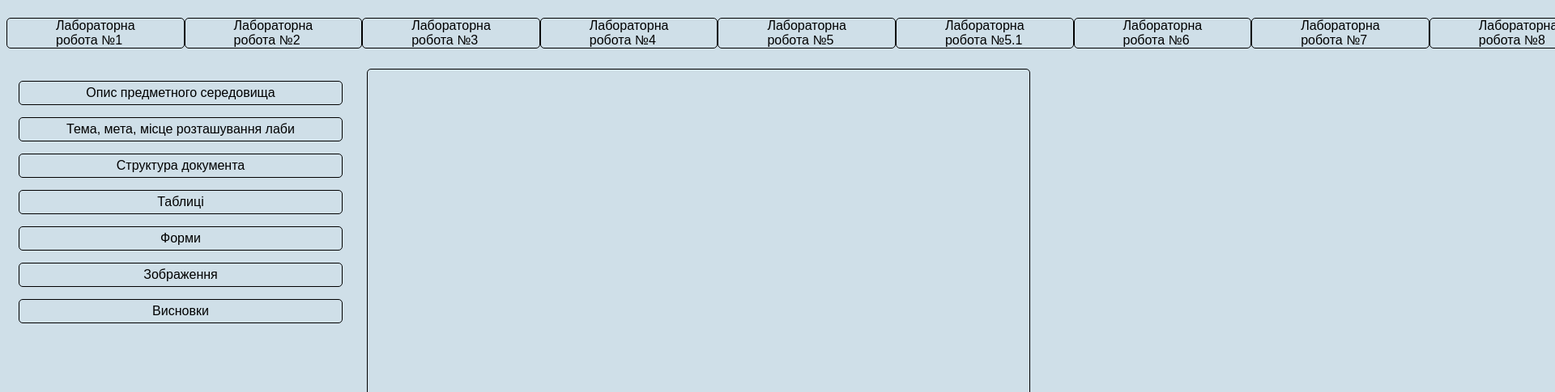
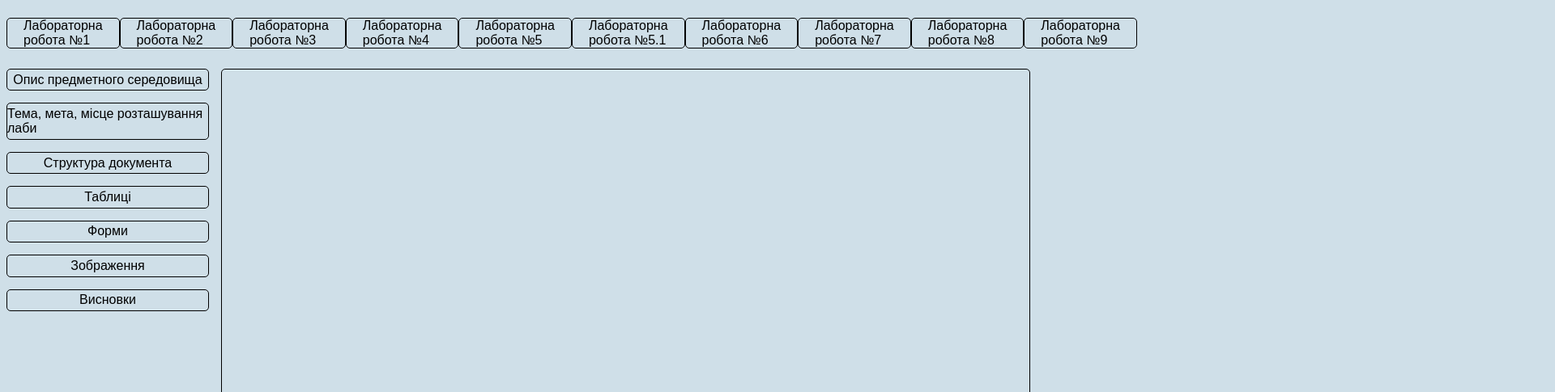
Before and after one commit to ZherdevDanil/webReport, a plain HTML site: page lab1/1lab.html in a window 1280 px wide. Shown: the part 131-616 px from the top of the page at 81% size, 1920 px wide, since content can reach past the window. Drawn offline with Linux system fonts and the light colour scheme.

Commit message:
quick fix

```diff
--- a/css/styles.css
+++ b/css/styles.css
@@ -61,7 +61,7 @@ a {
 .lab {
   border: black 1px solid;
   border-radius: 5px;
-  padding: 0 60px;
+  padding: 0 20px;
 }
 
 
@@ -74,8 +74,8 @@ a {
   border-radius: 5px;
   display: flex;
   flex-direction: column;
-  padding: 15px 15px;
-  max-width: 400px;
+  /*padding: 15px 15px;*/
+  max-width: 250px;
   max-height: 300px;
   width: 100%;
   margin-right: 15px;
```
